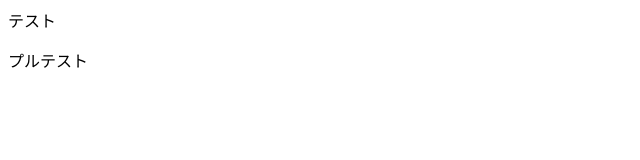
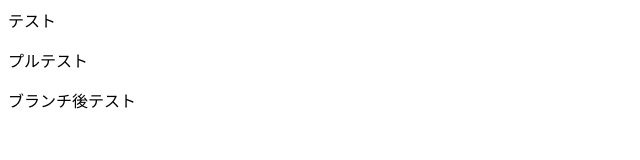
Before and after one commit to yoikoTV/git-test2, a plain HTML site: page index.html in a window 1280 px wide. Shown: the whole page, without its empty margins (0-640 px from the left). Drawn offline with Linux system fonts and the light colour scheme.

Commit message:
ブランチ後のコミット

```diff
--- a/index.html
+++ b/index.html
@@ -1,2 +1,3 @@
 <p>テスト</p>
 <p>プルテスト</p>
+<p>ブランチ後テスト</p>
```
